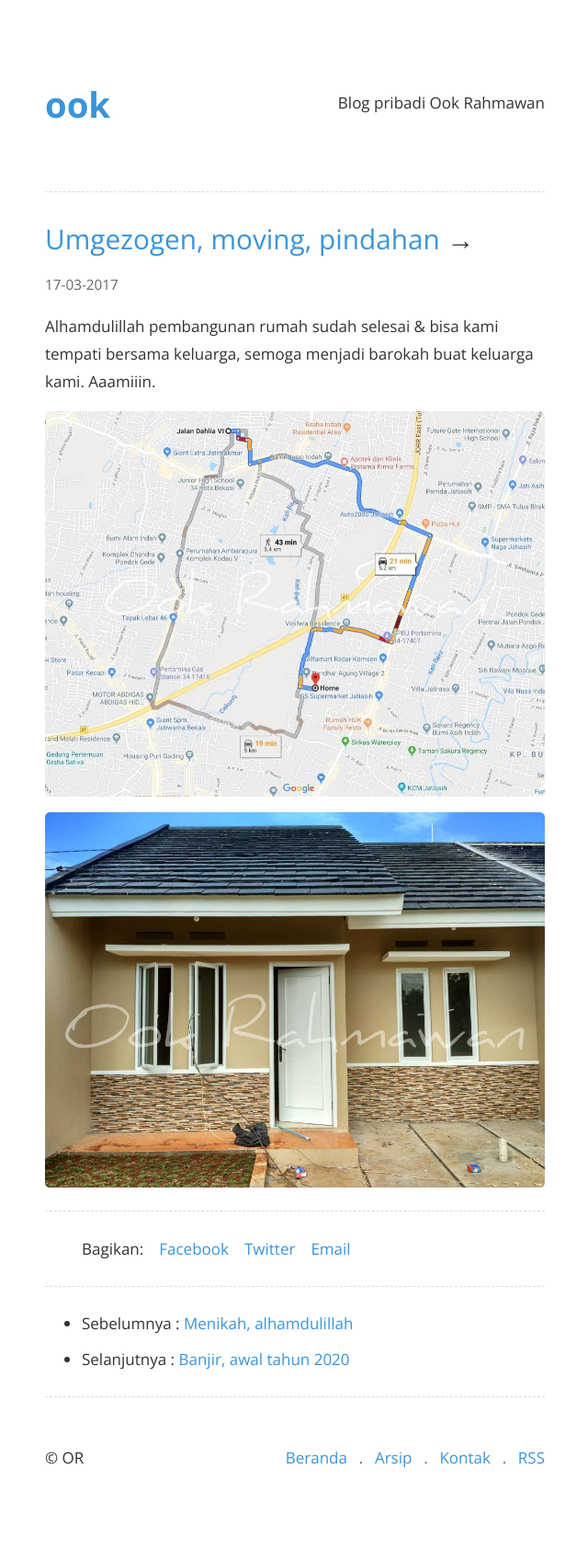
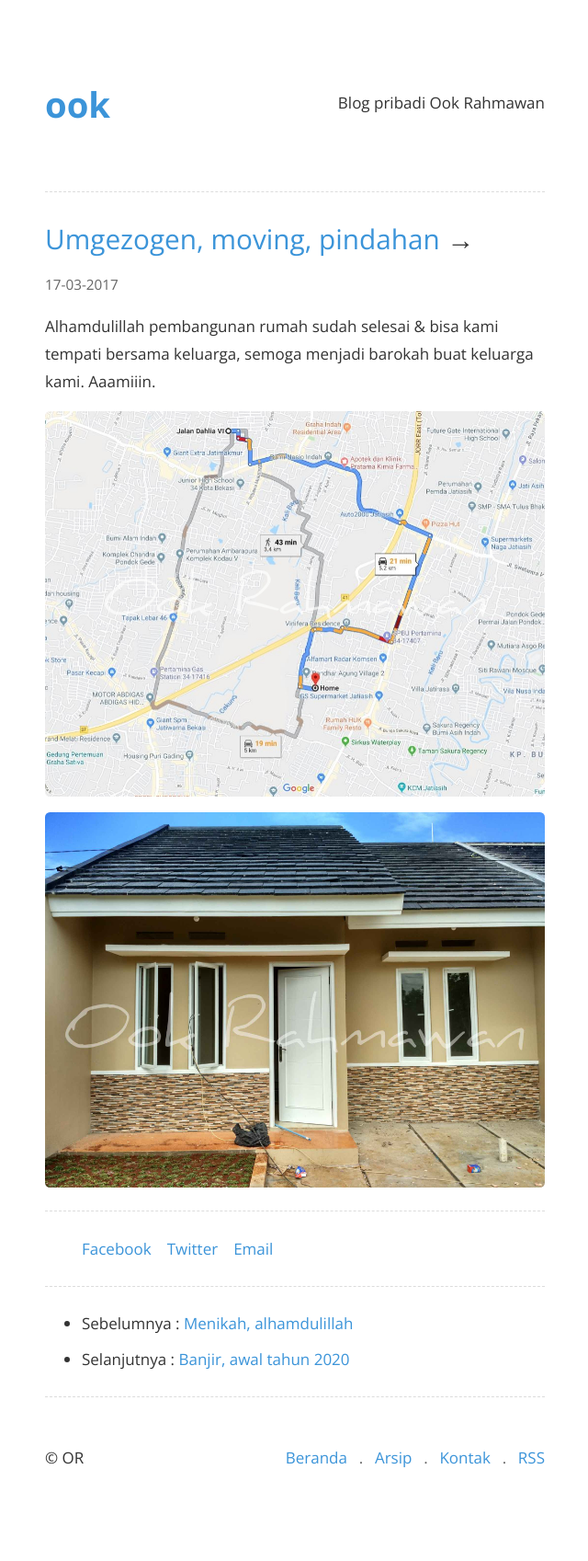
Before and after one commit to krhmwn/krhmwn.github.io, a Jekyll site: the page built from _posts/2017-03-17-umgezogen-moving-pindahan.markdown, in a window 1280 px wide. Shown: the whole page at 92% size, without its empty margins (319-959 px from the left). Built offline with Jekyll 4.4.1, drawn with Linux system fonts in a browser that asks for light colours.

Commit message:
Update share v.1.0.1

```diff
--- a/_includes/share.html
+++ b/_includes/share.html
@@ -1,6 +1,5 @@
 <nav class="share">
 <ul>
-<li>Bagikan: </li>
 <li><a href="https://www.facebook.com/sharer/sharer.php?u={{ site.url }}{{ site.baseurl }}{{ page.url }}" title="facebook">Facebook</a></li>
 <li><a href="https://twitter.com/intent/tweet?text={{ page.title }}&url={{ site.url }}{{ site.baseurl }}{{ page.url }}" title="twitter">Twitter</a></li>
 <li><a href="mailto:?subject={{ page.title }}&amp;body={{ site.url }}{{ site.baseurl }}{{ page.url }}" title="email">Email</a></li>
```
